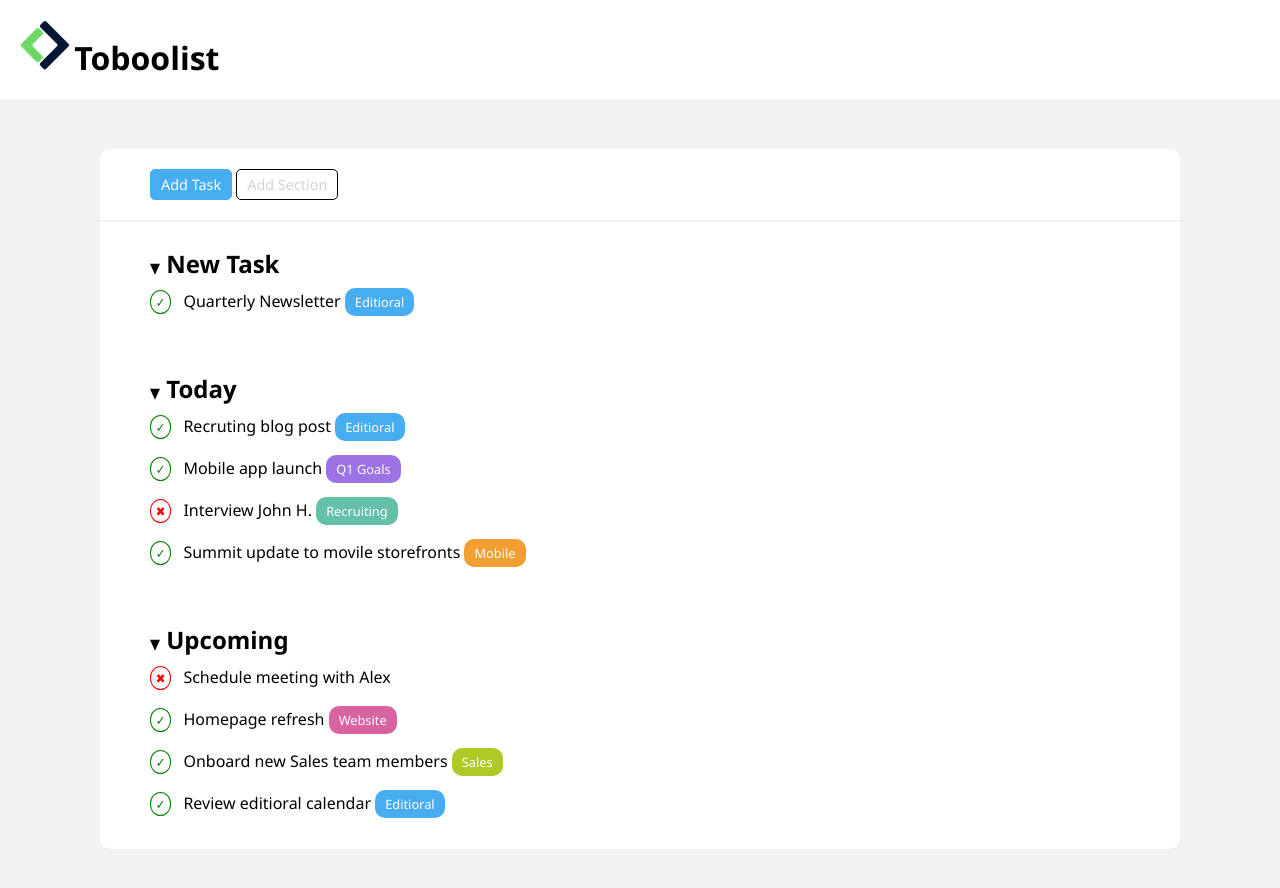
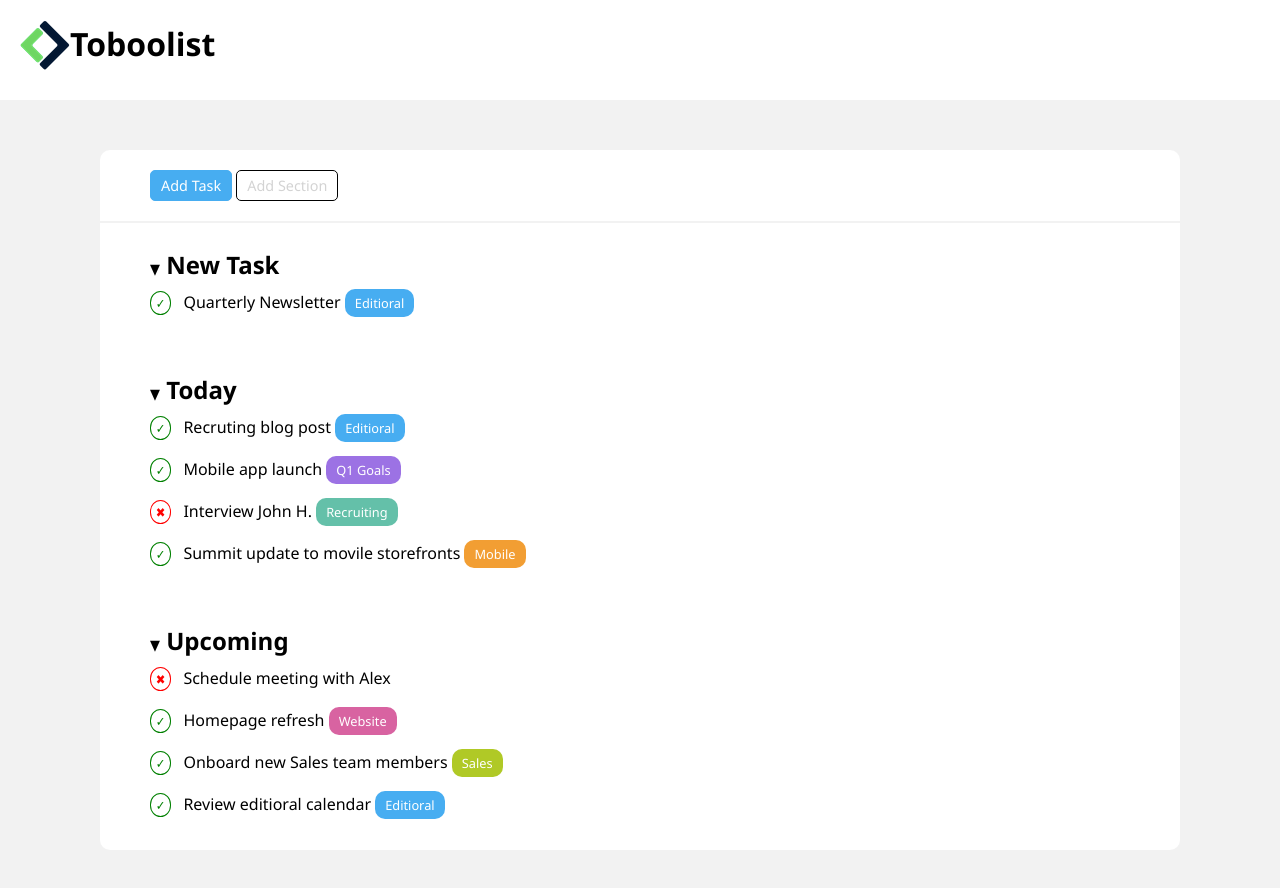
Before and after one commit to ManuelBravaccini/html-css-toboolist, a plain HTML site: page index.html in a window 1280 px wide. Drawn offline with Linux system fonts and the light colour scheme.

Commit message:
Fixed style in style.css

```diff
--- a/css/style.css
+++ b/css/style.css
@@ -12,11 +12,15 @@ body{
 header#header_page{
     width: 100%;
     padding: 20px;
+    height: 100px;
     background-color: white;
+    position: relative;
 }
 
 h1{
     display: inline-block;
+    position: absolute;
+    line-height: 1.5;
 }
 
 main{
```
